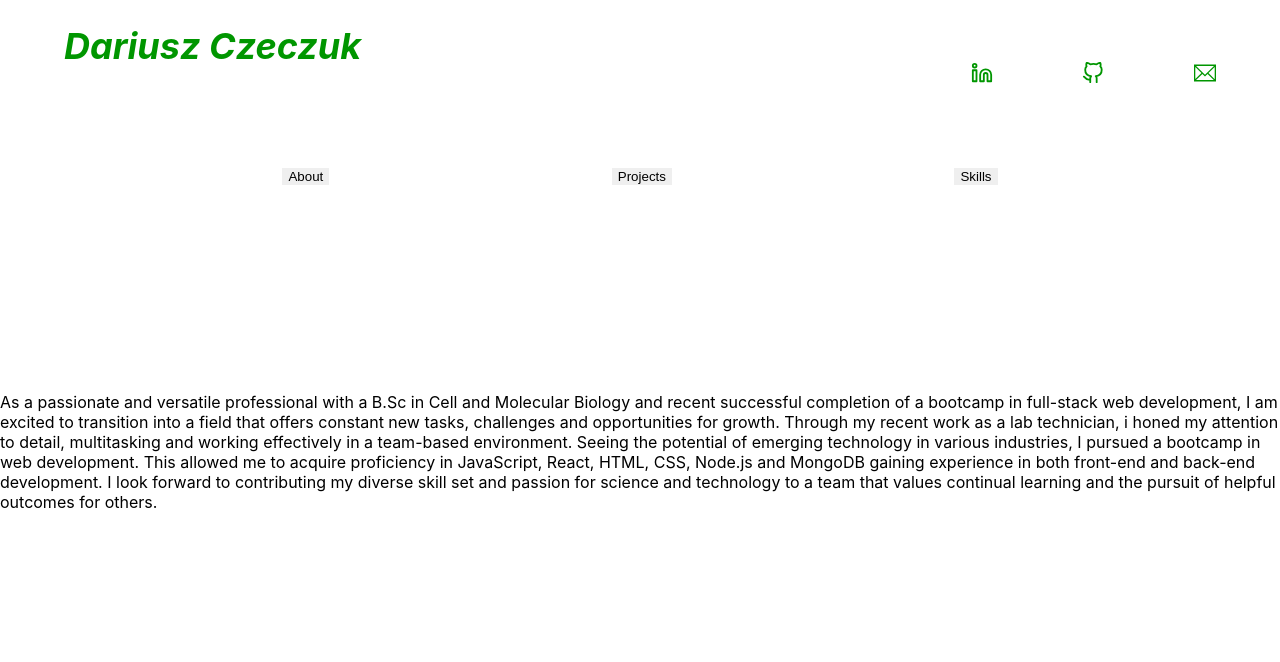
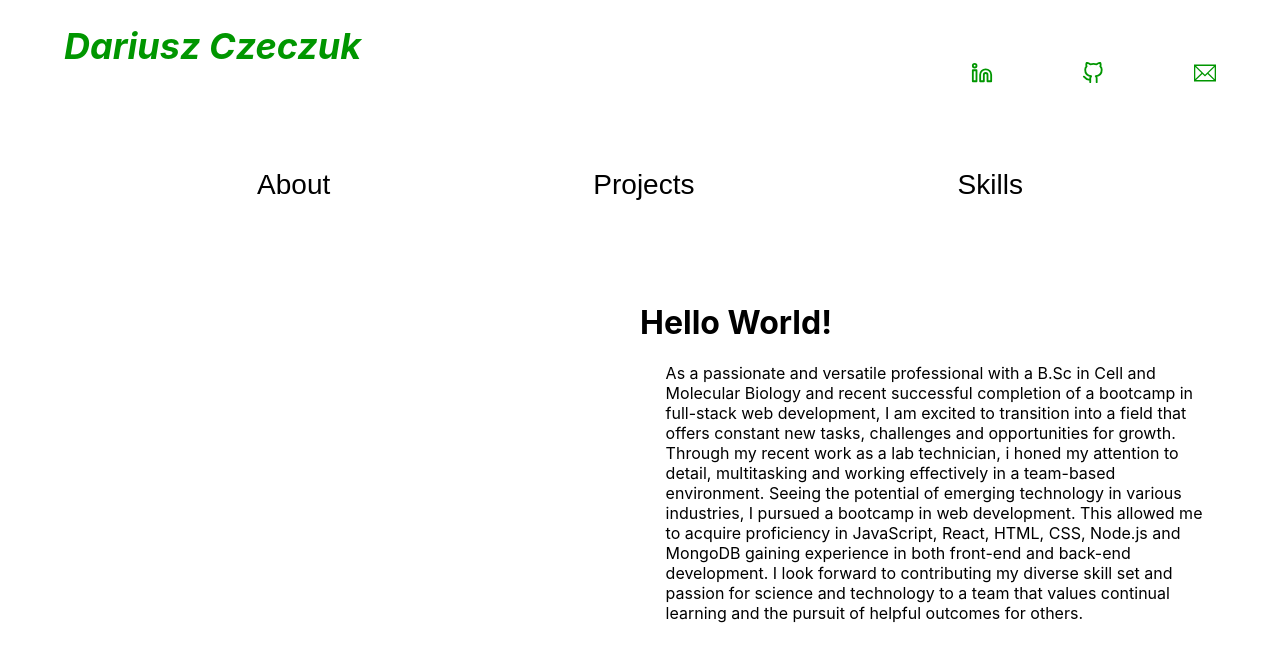
Before and after one commit to Dariusz8/portfolio, a React (Create React App) app: page / in a window 1280 px wide. Shown: the top 662 px of the page. Built offline with nearby package versions, Linux system fonts and the light colour scheme.

Commit message:
portfolio - splitAbout

```diff
--- a/src/components/About.js
+++ b/src/components/About.js
@@ -3,12 +3,24 @@ import styled from "styled-components";
 
 const About = () => {
     return(
-        <AboutText>
+        <AllAboutContent>
+            <AboutHeader>Hello World!</AboutHeader>
+            <AboutText>
             As a passionate and versatile professional with a B.Sc in Cell and Molecular Biology and recent successful completion of a bootcamp in full-stack web development, I am excited to transition into a field that offers constant new tasks, challenges and opportunities for growth. Through my recent work as a lab technician, i honed my attention to detail, multitasking and working effectively in a team-based environment. Seeing the potential of emerging technology in various industries, I pursued a bootcamp in web development. This allowed me to acquire proficiency in JavaScript, React, HTML, CSS, Node.js and MongoDB gaining experience in both front-end and back-end development. I look forward to contributing my diverse skill set and passion for science and technology to a team that values continual learning and the pursuit of helpful outcomes for others.
         </AboutText>
+        </AllAboutContent>
     )
 }
+
+const AboutHeader = styled.h1`
+`
+
+const AllAboutContent = styled.div`
+`
+
 const AboutText = styled.div`
+padding-left: 2vw;
+padding-right:5vw;
 `
 
 export default About
--- a/src/components/Body.js
+++ b/src/components/Body.js
@@ -1,9 +1,13 @@
 import React from "react";
 import styled from "styled-components";
 import About from "./About";
+import { useState } from "react";
 
 
 const Body = () => {
+    const [AboutActive, setAboutActive] = useState(true);
+    const [ProjectsActive, setProjectsActive] = useState(false);
+    const [SkillsActive, setSkillsActive] = useState(false);
     return(
         <DaBody>
         <ButtonsRow>
@@ -12,7 +16,9 @@ const Body = () => {
             <SkillsButton>Skills</SkillsButton>
         </ButtonsRow>
         <WholeContent>
-            <About/>
+            <AboutSection>
+                <About/>
+            </AboutSection>
         </WholeContent>
         </DaBody>
     )
@@ -38,15 +44,29 @@ justify-content: space-evenly;
 //border: solid 5px orange;
 `
 const AboutButton = styled.button`
+background-color:transparent;
+font-size:28px;
 border:none;
 `
+const AboutSection = styled.div`
+width:50vw;
+height:87vh;
+//border: solid 5px purple;
+position: fixed;
+top:13vh;
+left:50vw;
+display:flex;
+align-items: center;
+`
 const ProjectsButton = styled.button`
+background-color:transparent;
+font-size:28px;
 border:none;
-
 `
 const SkillsButton = styled.button`
+background-color:transparent;
+font-size:28px;
 border:none;
-
 `
 
 export default Body;
```
